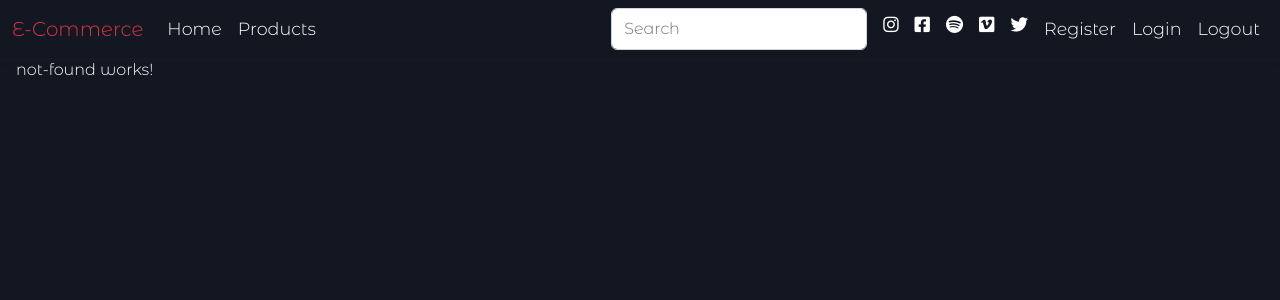
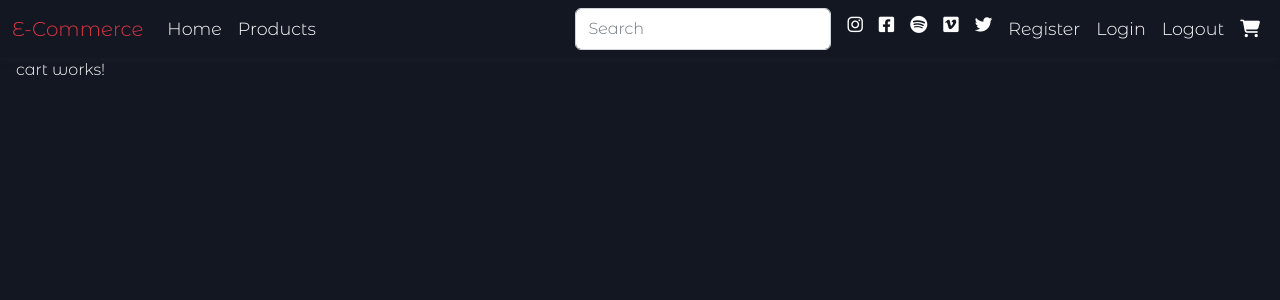
Before and after one commit to m-saleh96/Angular-E-Commerce, an Angular app: page /cart in a window 1280 px wide. Shown: the top 300 px of the page. Built offline with nearby package versions, Linux system fonts and the light colour scheme.

Commit message:
create cart

```diff
--- a/src/app/app-routing.module.ts
+++ b/src/app/app-routing.module.ts
@@ -6,6 +6,7 @@ import { LoginComponent } from './login/login.component';
 import { RegisterComponent } from './register/register.component';
 import { LogoutComponent } from './logout/logout.component';
 import { NotFoundComponent } from './not-found/not-found.component';
+import { CartComponent } from './cart/cart.component';
 
 const routes: Routes = [
   {
@@ -29,6 +30,10 @@ const routes: Routes = [
     component: LogoutComponent
   },
   {
+    path: 'cart',
+    component: CartComponent
+  },
+  {
     path: '**',
     component: NotFoundComponent
   },
--- a/src/app/app.module.ts
+++ b/src/app/app.module.ts
@@ -12,6 +12,7 @@ import { LoginComponent } from './login/login.component';
 import { RegisterComponent } from './register/register.component';
 import { LogoutComponent } from './logout/logout.component';
 import { NotFoundComponent } from './not-found/not-found.component';
+import { CartComponent } from './cart/cart.component';
 
 @NgModule({
   declarations: [
@@ -24,7 +25,8 @@ import { NotFoundComponent } from './not-found/not-found.component';
     LoginComponent,
     RegisterComponent,
     LogoutComponent,
-    NotFoundComponent
+    NotFoundComponent,
+    CartComponent
   ],
   imports: [
     BrowserModule,
--- /dev/null
+++ b/src/app/cart/cart.component.html
@@ -0,0 +1 @@
+<p>cart works!</p>
--- a/src/app/navbar/navbar.component.html
+++ b/src/app/navbar/navbar.component.html
@@ -41,6 +41,9 @@
           <li class="nav-item logout">
             <a  class="nav-link active" routerLink="logout">Logout</a>
           </li>
+          <li class="nav-item logout">
+            <a  class="nav-link active" routerLink="cart"><i class="fa-solid fa-cart-shopping"></i></a>
+          </li>
           </ul>
       </div>
 
```
Also changed, not shown: src/app/cart/cart.component.ts (added, +10 -0 lines), src/app/cart/cart.component.css (added), 1 other file (tests, documents, lock files or other folders).
